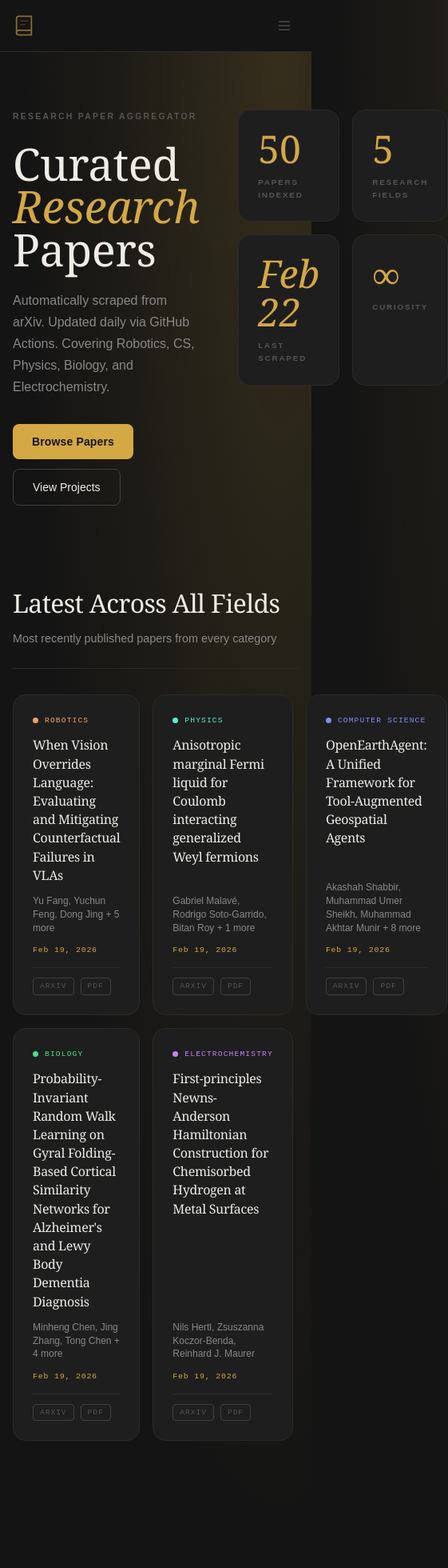
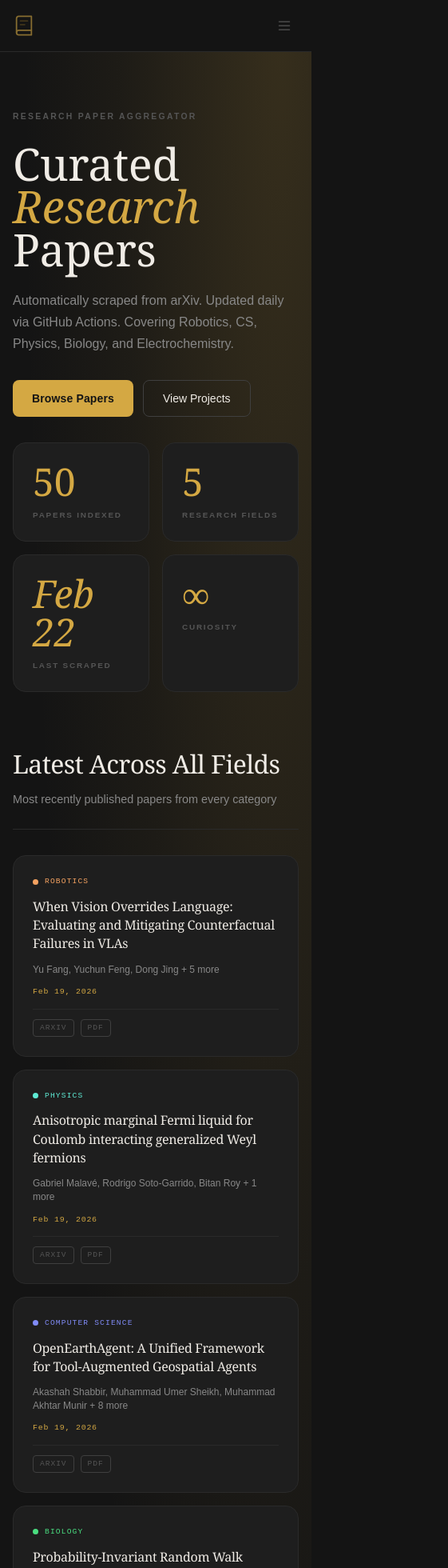
Before and after one commit to GitYeehaw/research-papers-site, a Next.js app: page /research-papers-site/ in a window 390 px wide. Shown: the top 1960 px of the page at 80% size, 561 px wide, since content can reach past the window. Built offline with nearby package versions, Linux system fonts and the light colour scheme.

Commit message:
Fix mobile responsiveness and update meta description

```diff
--- a/src/app/layout.tsx
+++ b/src/app/layout.tsx
@@ -5,7 +5,7 @@ import Navbar from "@/components/Navbar";
 export const metadata: Metadata = {
   title: "Research Papers — A Daily Scholarly Digest",
   description:
-    "Daily curated research papers from arXiv — CS, Biology, Electrochemistry, and Physics.",
+    "Daily curated research papers from arXiv — Robotics, CS, Physics, Biology, and Electrochemistry.",
 };
 
 export default function RootLayout({
--- a/src/app/page.tsx
+++ b/src/app/page.tsx
@@ -43,16 +43,7 @@ export default function HomePage() {
   return (
     <div>
       {/* Hero */}
-      <div
-        style={{
-          display: "grid",
-          gridTemplateColumns: "1fr 1fr",
-          gap: "3rem",
-          marginBottom: "6rem",
-          paddingTop: "2rem",
-          alignItems: "start",
-        }}
-      >
+      <div className="grid grid-cols-1 lg:grid-cols-2 gap-8 lg:gap-12 mb-16 lg:mb-24 pt-8 items-start">
         {/* Left: title + description + CTA */}
         <div>
           <p
@@ -131,13 +122,7 @@ export default function HomePage() {
         </div>
 
         {/* Right: stats grid */}
-        <div
-          style={{
-            display: "grid",
-            gridTemplateColumns: "1fr 1fr",
-            gap: "1rem",
-          }}
-        >
+        <div className="grid grid-cols-2 gap-4">
           <div className="stat-card">
             <div
               style={{
@@ -268,13 +253,7 @@ export default function HomePage() {
           Most recently published papers from every category
         </p>
         <div className="divider" />
-        <div
-          style={{
-            display: "grid",
-            gridTemplateColumns: "repeat(3, 1fr)",
-            gap: "1rem",
-          }}
-        >
+        <div className="grid grid-cols-1 sm:grid-cols-2 lg:grid-cols-3 gap-4">
           {featuredPapers.map((paper) => (
             <FeaturedPaperCard
               key={paper.id}
```
